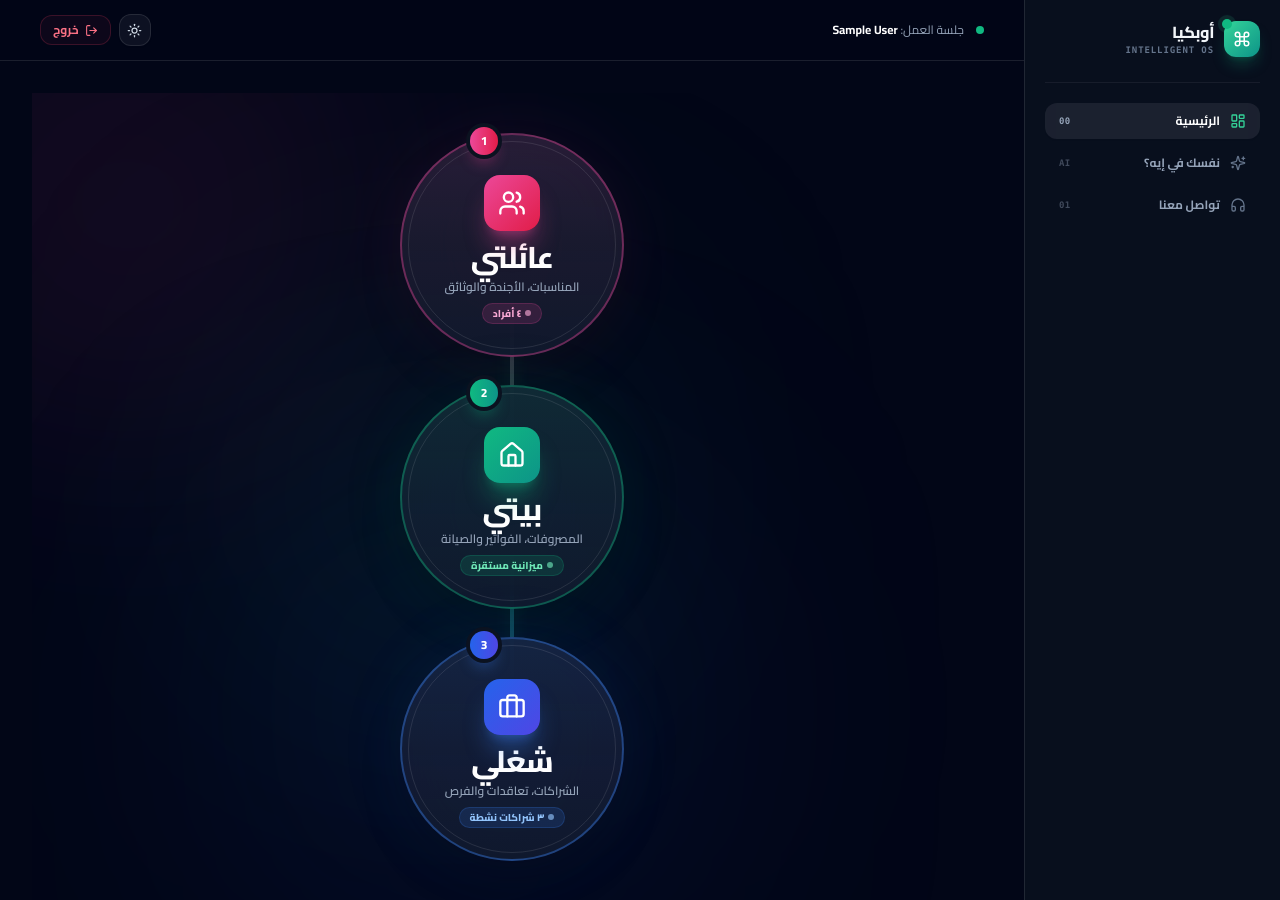
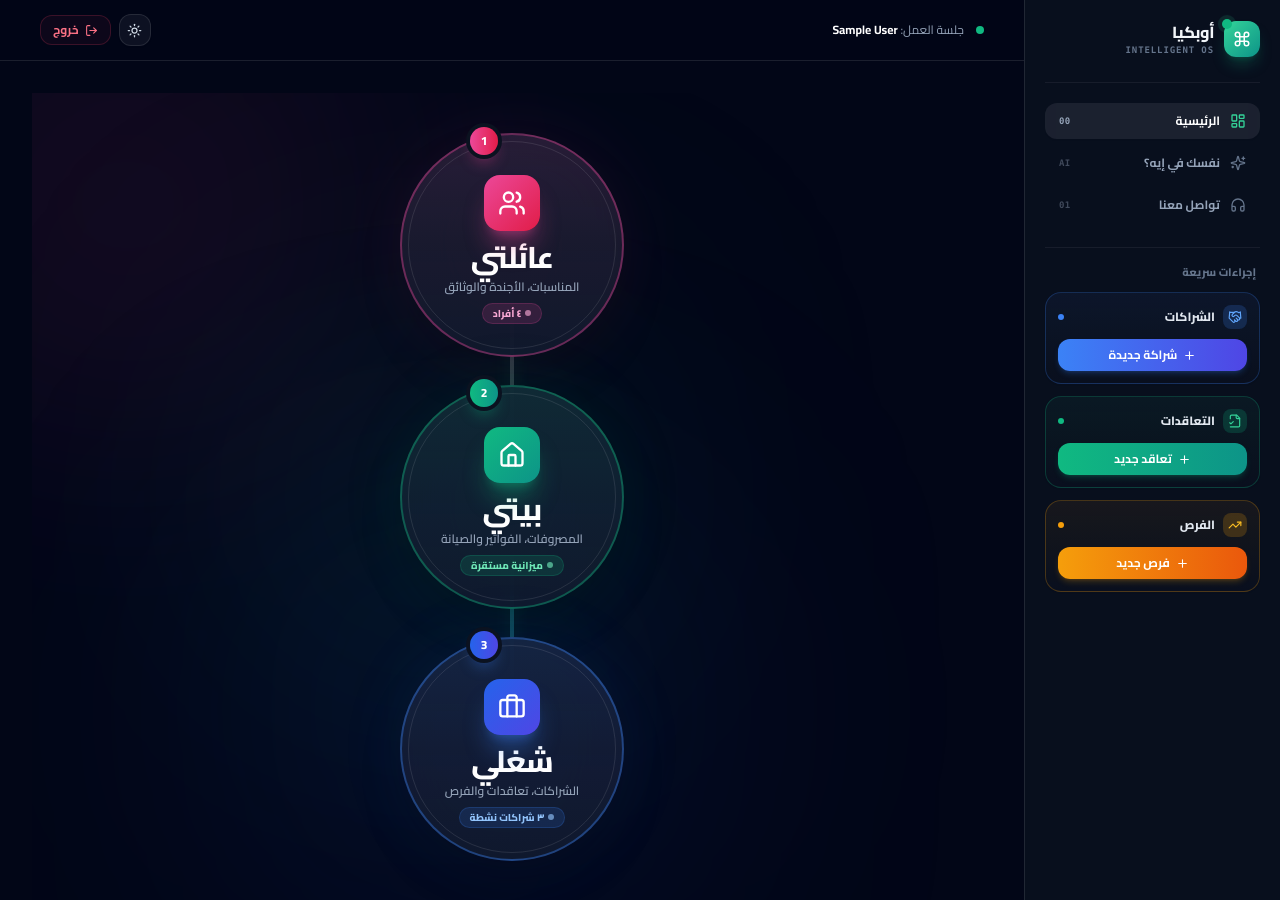
Before and after one commit to aliabdlatif1510-cell/opekia1, a Next.js app: page /dashboard in a window 1280 px wide. Shown: the top 900 px of the page. Built offline with nearby package versions, Linux system fonts and the light colour scheme; sample sign-in values are in the browser's storage.

Commit message:
Feat: Add 3 action boxes in sidebar for (الشراكات: شراكة جديدة، التعاقدات: تعاقد جديد، الفرص: فرص جديد)

```diff
--- a/app/dashboard/layout.tsx
+++ b/app/dashboard/layout.tsx
@@ -15,6 +15,10 @@ import {
   Command,
   CircleDot,
   Headphones,
+  Handshake,
+  FileCheck2,
+  TrendingUp,
+  Plus,
 } from "lucide-react";
 import { supabase, isSupabaseConfigured } from "@/lib/supabase";
 
@@ -167,6 +171,79 @@ export default function DashboardLayout({ children }: { children: ReactNode }) {
             );
           })}
         </nav>
+
+        {/* تلات مربعات: الشراكات، التعاقدات، الفرص */}
+        <div className="mt-6 space-y-3 pt-4 border-t border-slate-200/60 dark:border-white/[0.06]">
+          <div className="px-1 text-[11px] font-black text-slate-400 dark:text-slate-500">
+            إجراءات سريعة
+          </div>
+
+          {/* مربع الشراكات */}
+          <div className="group relative flex flex-col justify-between rounded-2xl border border-blue-500/20 bg-gradient-to-b from-blue-500/[0.06] to-transparent p-3 shadow-sm transition-all duration-300 hover:border-blue-500/40 hover:shadow-md dark:border-blue-500/25 dark:bg-navy-900/60">
+            <div className="flex items-center justify-between">
+              <div className="flex items-center gap-2">
+                <div className="flex h-6 w-6 items-center justify-center rounded-lg bg-blue-500/10 text-blue-600 dark:bg-blue-500/20 dark:text-blue-400">
+                  <Handshake size={14} />
+                </div>
+                <span className="text-xs font-black text-slate-800 dark:text-slate-200">الشراكات</span>
+              </div>
+              <span className="flex h-1.5 w-1.5 rounded-full bg-blue-500" />
+            </div>
+
+            {/* في قلب المربع: شراكة جديدة */}
+            <Link
+              href="/dashboard/work?tab=partnerships&new=true"
+              className="mt-2.5 flex items-center justify-center gap-1.5 rounded-xl bg-gradient-to-r from-blue-500 to-indigo-600 py-2 px-3 text-xs font-bold text-white shadow-md shadow-blue-500/20 transition-all duration-200 hover:scale-[1.02] hover:shadow-lg active:scale-[0.98]"
+            >
+              <Plus size={13} />
+              <span>شراكة جديدة</span>
+            </Link>
+          </div>
+
+          {/* مربع التعاقدات */}
+          <div className="group relative flex flex-col justify-between rounded-2xl border border-emerald-500/20 bg-gradient-to-b from-emerald-500/[0.06] to-transparent p-3 shadow-sm transition-all duration-300 hover:border-emerald-500/40 hover:shadow-md dark:border-emerald-500/25 dark:bg-navy-900/60">
+            <div className="flex items-center justify-between">
+              <div className="flex items-center gap-2">
+                <div className="flex h-6 w-6 items-center justify-center rounded-lg bg-emerald-500/10 text-emerald-600 dark:bg-emerald-500/20 dark:text-emerald-400">
+                  <FileCheck2 size={14} />
+                </div>
+                <span className="text-xs font-black text-slate-800 dark:text-slate-200">التعاقدات</span>
+              </div>
+              <span className="flex h-1.5 w-1.5 rounded-full bg-emerald-500" />
+            </div>
+
+            {/* في قلب المربع: تعاقد جديد */}
+            <Link
+              href="/dashboard/work?tab=contracts&new=true"
+              className="mt-2.5 flex items-center justify-center gap-1.5 rounded-xl bg-gradient-to-r from-emerald-500 to-teal-600 py-2 px-3 text-xs font-bold text-white shadow-md shadow-emerald-500/20 transition-all duration-200 hover:scale-[1.02] hover:shadow-lg active:scale-[0.98]"
+            >
+              <Plus size={13} />
+              <span>تعاقد جديد</span>
+            </Link>
+          </div>
+
+          {/* مربع الفرص */}
+          <div className="group relative flex flex-col justify-between rounded-2xl border border-amber-500/20 bg-gradient-to-b from-amber-500/[0.06] to-transparent p-3 shadow-sm transition-all duration-300 hover:border-amber-500/40 hover:shadow-md dark:border-amber-500/25 dark:bg-navy-900/60">
+            <div className="flex items-center justify-between">
+              <div className="flex items-center gap-2">
+                <div className="flex h-6 w-6 items-center justify-center rounded-lg bg-amber-500/10 text-amber-600 dark:bg-amber-500/20 dark:text-amber-400">
+                  <TrendingUp size={14} />
+                </div>
+                <span className="text-xs font-black text-slate-800 dark:text-slate-200">الفرص</span>
+              </div>
+              <span className="flex h-1.5 w-1.5 rounded-full bg-amber-500" />
+            </div>
+
+            {/* في قلب المربع: فرص جديد */}
+            <Link
+              href="/dashboard/work?tab=opportunities&new=true"
+              className="mt-2.5 flex items-center justify-center gap-1.5 rounded-xl bg-gradient-to-r from-amber-500 to-orange-600 py-2 px-3 text-xs font-bold text-white shadow-md shadow-amber-500/20 transition-all duration-200 hover:scale-[1.02] hover:shadow-lg active:scale-[0.98]"
+            >
+              <Plus size={13} />
+              <span>فرص جديد</span>
+            </Link>
+          </div>
+        </div>
       </aside>
 
       {/* Main View Area */}
--- a/app/dashboard/work/WorkClient.tsx
+++ b/app/dashboard/work/WorkClient.tsx
@@ -1,6 +1,7 @@
 "use client";
 
 import { useState, useEffect, useMemo, type FormEvent } from "react";
+import { useSearchParams } from "next/navigation";
 import {
   Handshake,
   FileCheck2,
@@ -40,9 +41,25 @@ const money = (n: number) =>
 type ActiveSection = "partnerships" | "contracts" | "opportunities";
 
 export default function WorkClient() {
+  const searchParams = useSearchParams();
   const [mounted, setMounted] = useState(false);
   const [activeTab, setActiveTab] = useState<ActiveSection>("partnerships");
   const [searchQuery, setSearchQuery] = useState("");
+
+  // Listen to URL query params for direct tab & new modal triggers
+  useEffect(() => {
+    if (!searchParams) return;
+    const tab = searchParams.get("tab");
+    if (tab === "partnerships" || tab === "contracts" || tab === "opportunities") {
+      setActiveTab(tab);
+    }
+    const isNew = searchParams.get("new");
+    if (isNew === "true" || isNew === "1") {
+      if (tab === "partnerships") setPartnerModal(true);
+      if (tab === "contracts") setContractModal(true);
+      if (tab === "opportunities") setOppModal(true);
+    }
+  }, [searchParams]);
 
   // 1. الشراكات
   const [partnerships, setPartnerships] = useState<Partnership[]>([]);
--- a/app/dashboard/work/page.tsx
+++ b/app/dashboard/work/page.tsx
@@ -1,7 +1,12 @@
 export const dynamic = 'force-dynamic';
 
+import { Suspense } from "react";
 import WorkClient from "./WorkClient";
 
 export default function WorkPage() {
-  return <WorkClient />;
+  return (
+    <Suspense fallback={<div className="flex h-96 items-center justify-center"><div className="h-8 w-8 animate-spin rounded-full border-4 border-emerald-500 border-t-transparent" /></div>}>
+      <WorkClient />
+    </Suspense>
+  );
 }
```
